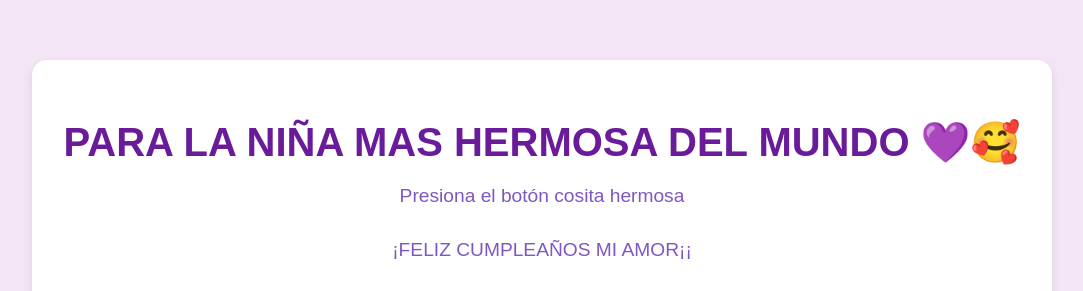
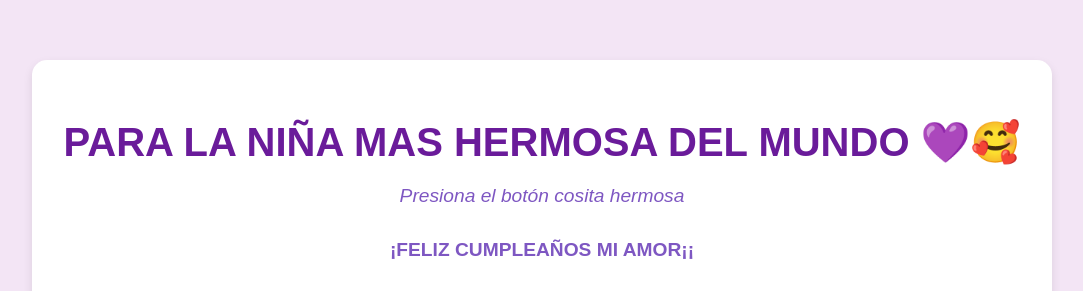
Before and after one commit to Hugo-12-max/PARA-TI-, a plain HTML site: page index.html in a window 1280 px wide. Shown: the part 182-473 px from the top of the page, without its empty margins (98-1181 px from the left). Drawn offline with Linux system fonts and the light colour scheme.

Commit message:
Update index.html

```diff
--- a/index.html
+++ b/index.html
@@ -57,8 +57,8 @@
 <body>
     <div class="container">
         <h1>PARA LA NIÑA MAS HERMOSA DEL MUNDO 💜🥰</h1>
-        <p>Presiona el botón cosita hermosa</p>
-        <p>¡FELIZ CUMPLEAÑOS MI AMOR¡¡</p>
+        <p><i>Presiona el botón cosita hermosa</i></p>
+        <p><b>¡FELIZ CUMPLEAÑOS MI AMOR¡¡</b></p>
         <button id="playButton">🎵 PRESIONA AQUI COSITA :)</button>
     </div>
     <audio id="mañanitasAudio">
```
